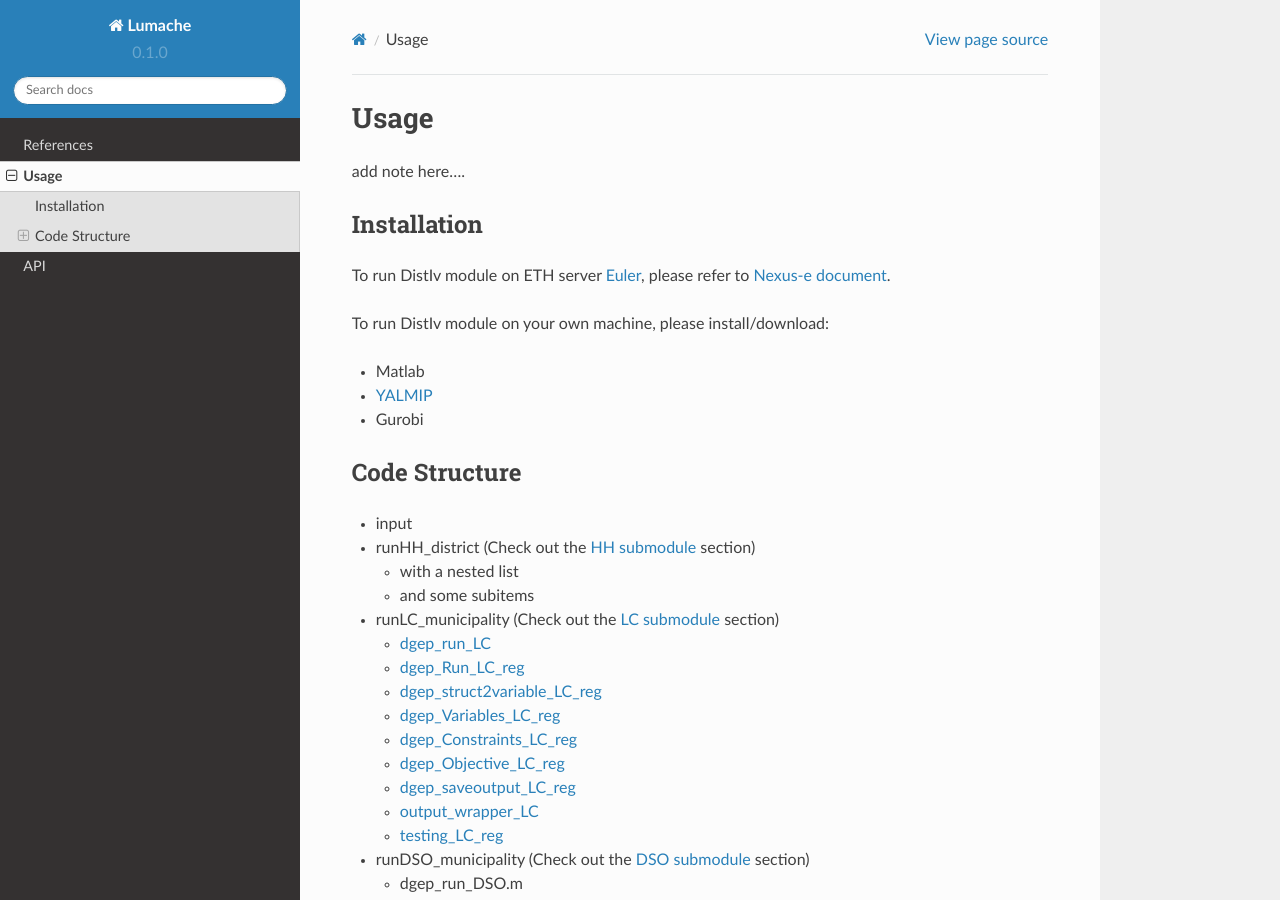
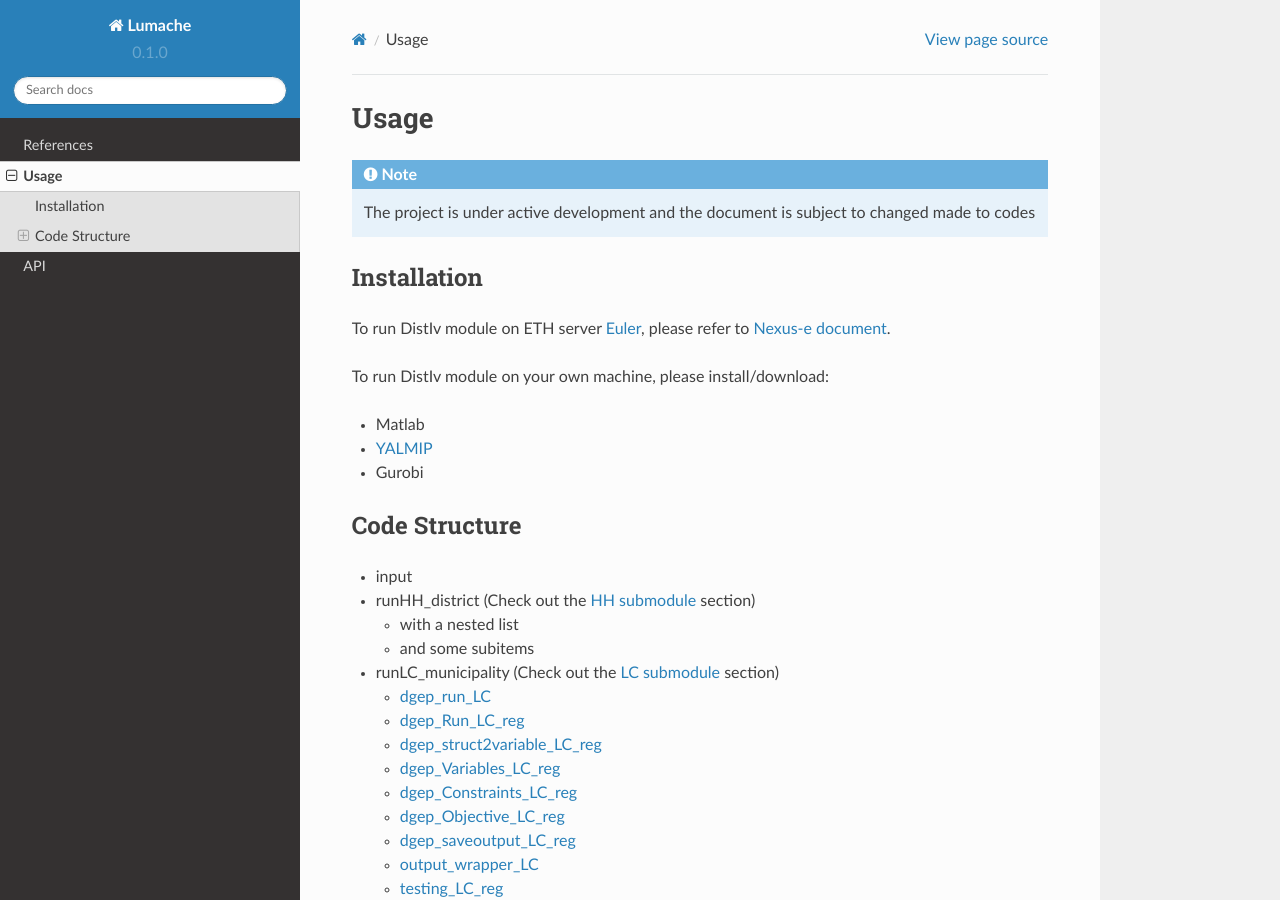
Before and after one commit to xuejiaohan/Nexuse_distiv_doc, a Sphinx documentation site: the page built from docs/source/usage.rst, in a window 1280 px wide and 900 px high. Built offline with Sphinx 7.4.7 and the Read the Docs theme 2.0.0, drawn with Linux system fonts in a browser that asks for light colours; pages that are not in the unit, such as notebooks, are missing from menus.

Commit message:
Update usage.rst

```diff
--- a/docs/source/usage.rst
+++ b/docs/source/usage.rst
@@ -4,8 +4,7 @@ Usage
 
 
 .. note::
-
-add note here....
+   The project is under active development and the document is subject to changed made to codes
 
 
 
```
